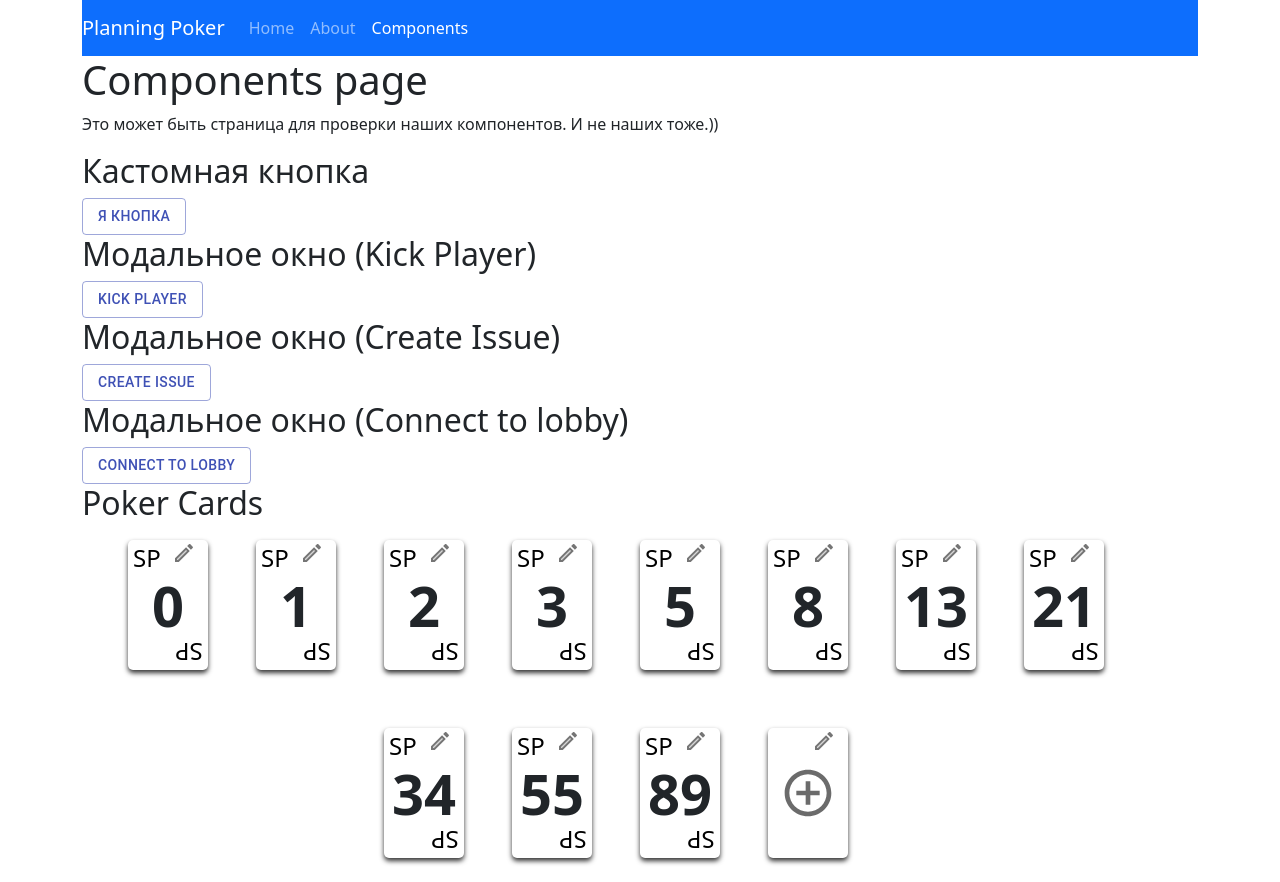
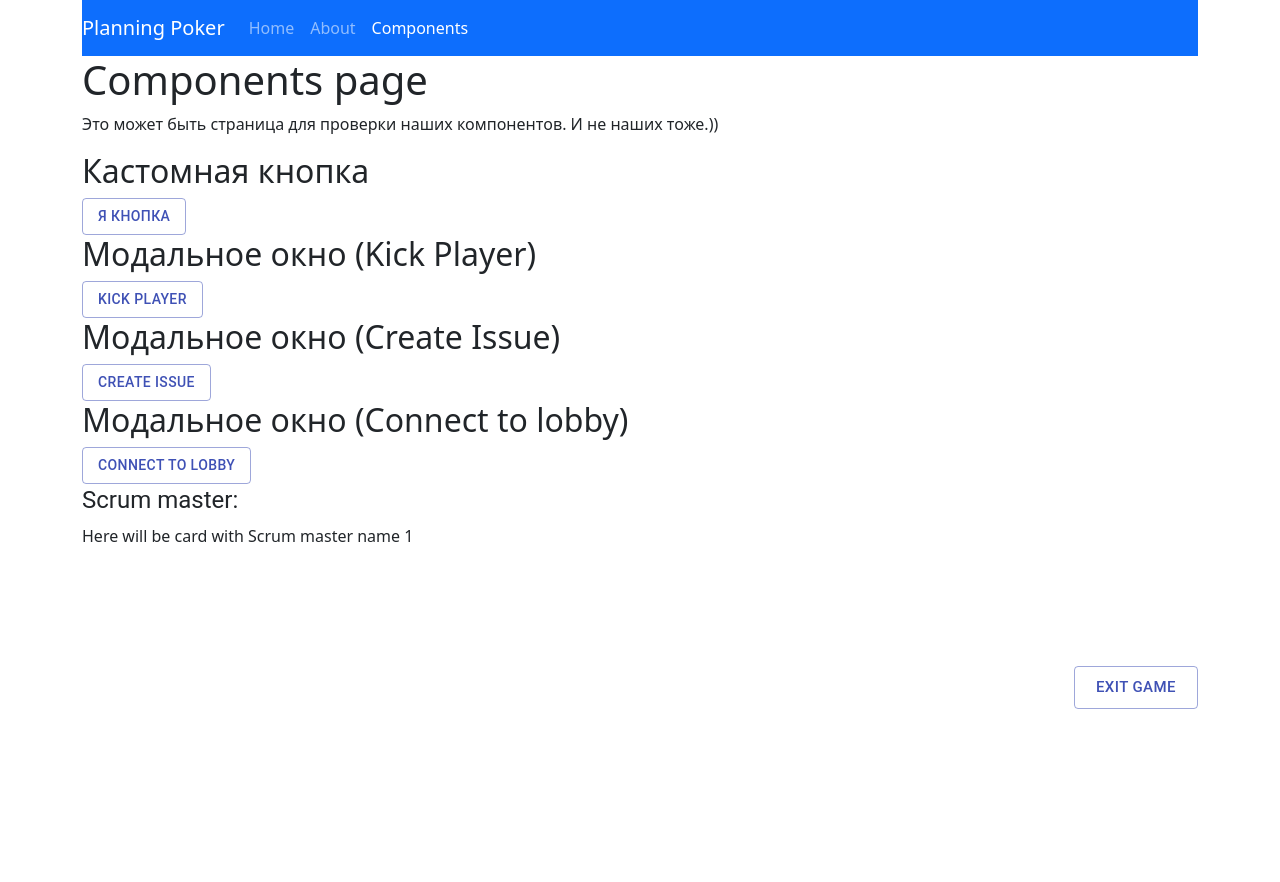
Before and after one commit to abr-ya/pointing-poker, a React app: page /test in a window 1280 px wide. After the commit the page ends 800 px from the top, so only its background shows below. Built offline with nearby package versions, Linux system fonts and the light colour scheme; the HTML template or start-up script is replaced by a standard one.

Commit message:
feat: implement headerLobby component

```diff
--- /dev/null
+++ b/src/components/headerLobby/headerLobby.tsx
@@ -0,0 +1,158 @@
+import {
+  Button,
+  createStyles,
+  Grid,
+  makeStyles,
+  TextField,
+} from "@material-ui/core";
+import Typography from "@material-ui/core/Typography";
+import cn from "classnames";
+import React from "react";
+
+const useStyles = makeStyles(() =>
+  createStyles({
+    form: {
+      display: "flex",
+      flexDirection: "row",
+      alignItems: "center",
+    },
+    formHidden: {
+      visibility: "hidden",
+    },
+    linkLabel: {
+      width: "100%",
+    },
+    buttonCont: {
+      width: "100%",
+      marginTop: "10px",
+      display: "flex",
+      flexDirection: "row",
+    },
+    contMaster: {
+      justifyContent: "space-between",
+    },
+    contPlayer: {
+      justifyContent: "flex-end",
+    },
+  }),
+);
+
+interface IHeaderLobby {
+  masterID?: number; // ???
+  linkToLobby?: string; // ???
+  role?: string;
+}
+
+const HeaderLobby = ({
+  masterID = 1,
+  linkToLobby = "http://planning.poker.com/1",
+  role = "player",
+}: IHeaderLobby): JSX.Element => {
+  const classes = useStyles();
+
+  const copyLink = (): void => {
+    console.log("Link copied");
+  };
+
+  const startGame = (): void => {
+    console.log("Start Game");
+  };
+
+  const canсelGame = (): void => {
+    console.log("Canсel Game");
+  };
+
+  const exitGame = (): void => {
+    console.log("Exit Game");
+  };
+
+  return (
+    <>
+      <Typography variant="h5" align="left" gutterBottom>
+        Scrum master:
+      </Typography>
+      <p>Here will be card with Scrum master name {masterID}</p>
+      <Grid
+        container
+        className={cn(classes.form, {
+          [classes.formHidden]: role === "player",
+        })}
+      >
+        <Grid item xs={12}>
+          <Typography
+            className={classes.linkLabel}
+            variant="h5"
+            align="left"
+            gutterBottom
+          >
+            Link to lobby:
+          </Typography>
+        </Grid>
+        <Grid item className={classes.form} xs={12}>
+          <TextField
+            id="linkToLobby"
+            defaultValue={linkToLobby}
+            variant="outlined"
+            size="small"
+            fullWidth
+            margin="dense"
+          />
+          <Button
+            variant="contained"
+            color="primary"
+            size="large"
+            onClick={copyLink}
+          >
+            Copy
+          </Button>
+        </Grid>
+      </Grid>
+      <Grid
+        container
+        className={cn(classes.buttonCont, {
+          [classes.contMaster]: role === "master",
+          [classes.contPlayer]: role === "player",
+        })}
+      >
+        {role === "master" && (
+          <>
+            <Grid item>
+              <Button
+                variant="contained"
+                color="primary"
+                size="large"
+                onClick={startGame}
+              >
+                Start game
+              </Button>
+            </Grid>
+            <Grid item>
+              <Button
+                variant="outlined"
+                color="primary"
+                size="large"
+                onClick={canсelGame}
+              >
+                Cansel game
+              </Button>
+            </Grid>
+          </>
+        )}
+        {role === "player" && (
+          <Grid item>
+            <Button
+              variant="outlined"
+              color="primary"
+              size="large"
+              onClick={exitGame}
+            >
+              Exit game
+            </Button>
+          </Grid>
+        )}
+      </Grid>
+    </>
+  );
+};
+
+export default HeaderLobby;
--- a/src/pages/Components.tsx
+++ b/src/pages/Components.tsx
@@ -5,6 +5,8 @@ import ModalCreateIssue from "../components/Modal/ModalCreateIssue";
 import ModalConnectToLobby from "../components/Modal/ModalConnectToLobby";
 import { createStyles, Grid, makeStyles } from "@material-ui/core";
 import PokerCard from "../components/PokerCard/PokerCard";
+import SettingsLobby from "../components/SettingsLobby/SettingsLobby";
+import HeaderLobby from "../components/headerLobby/headerLobby";
 
 const cardValues = [
   "0",
@@ -102,8 +104,9 @@ const Components = (): JSX.Element => {
         confirmFunc={confirmFunc}
         cancelFunc={cancelFunc}
       />
-      <h2>Poker Cards</h2>
-      <Grid
+      <HeaderLobby />
+      {/* <h2>Poker Cards</h2> */}
+      {/* <Grid
         className={classes.pokerCardContainer}
         container
         spacing={6}
@@ -112,7 +115,7 @@ const Components = (): JSX.Element => {
         wrap="wrap"
       >
         {cards}
-      </Grid>
+      </Grid> */}
     </div>
   );
 };
```
